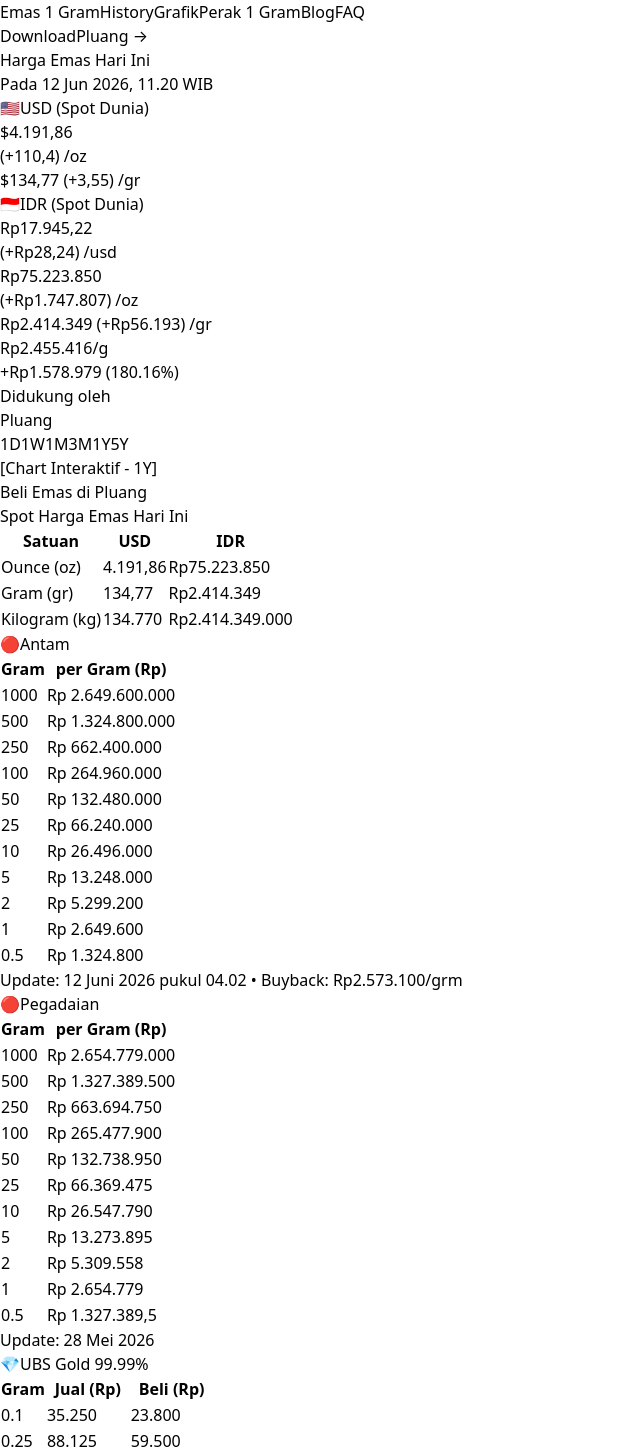
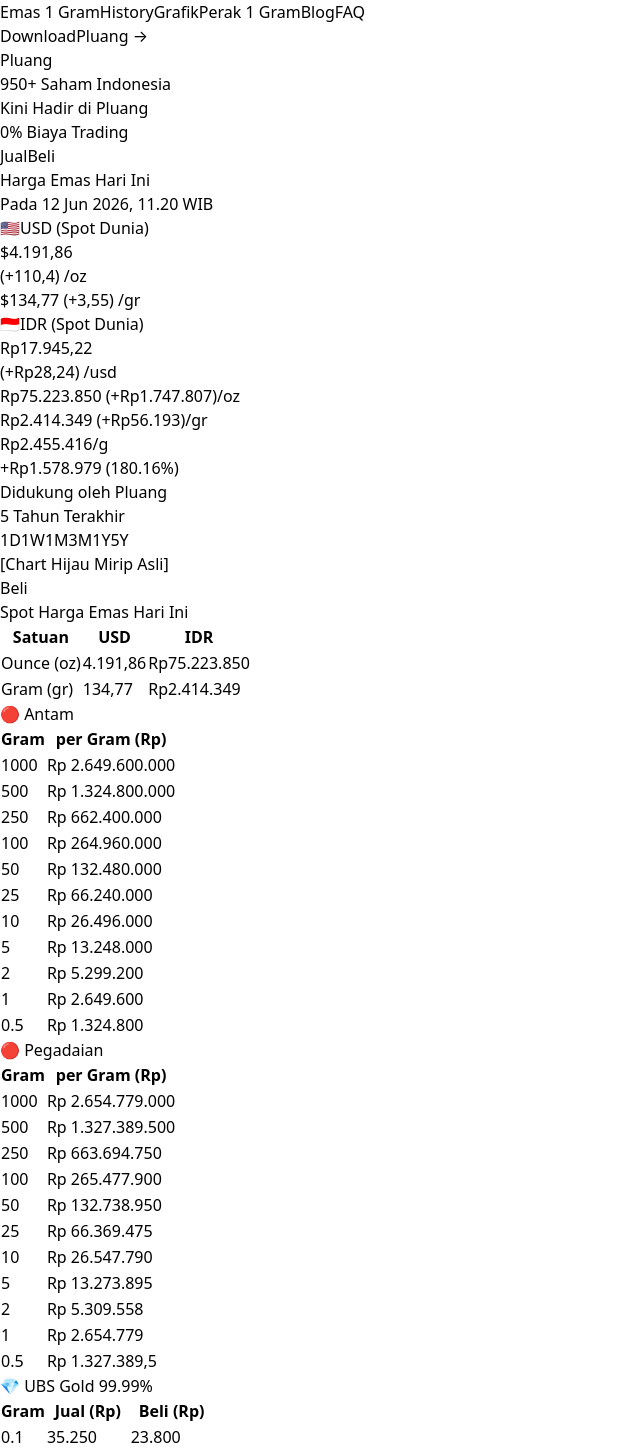
Before and after one commit to syuhadahanif13/harga-emas-modern, a Next.js app: page / in a window 1280 px wide. Shown: the part 24-1479 px from the top of the page, without its empty margins (0-640 px from the left). Built offline with nearby package versions, Linux system fonts and the light colour scheme.

Commit message:
Update UI to more closely match original harga-emas.org: Add Pluang banner, improve card and chart layout, better table styling, add download button and promo sections

```diff
--- a/app/page.tsx
+++ b/app/page.tsx
@@ -3,59 +3,68 @@
 import React, { useState } from 'react';
 
 export default function HargaEmasClone() {
-  const [timeframe, setTimeframe] = useState<'1D' | '1W' | '1M' | '3M' | '1Y' | '5Y'>('1Y');
+  const [timeframe, setTimeframe] = useState<'1D'|'1W'|'1M'|'3M'|'1Y'|'5Y'>('1Y');
 
   return (
-    <div className="min-h-screen bg-white text-gray-900 font-sans">
-      {/* Navbar */}
-      <nav className="border-b bg-white sticky top-0 z-50">
+    <div className="min-h-screen bg-white text-gray-900">
+      {/* Top Navbar */}
+      <nav className="border-b">
         <div className="max-w-7xl mx-auto px-6 flex items-center justify-between h-16">
           <div className="flex items-center gap-8">
             <div className="text-2xl font-bold text-[#3b2f1f]">Harga-Emas.org</div>
-
-            <div className="hidden md:flex items-center gap-6 text-sm">
-              <a href="#" className="hover:text-amber-600 transition">Emas 1 Gram</a>
-              <a href="#" className="hover:text-amber-600 transition">History</a>
-              <a href="#" className="hover:text-amber-600 transition">Grafik</a>
-              <a href="#" className="hover:text-amber-600 transition">Perak 1 Gram</a>
-              <a href="#" className="hover:text-amber-600 transition">Blog</a>
-              <a href="#" className="hover:text-amber-600 transition">FAQ</a>
+            <div className="hidden md:flex gap-6 text-sm">
+              <a href="#" className="hover:text-amber-600">Emas 1 Gram</a>
+              <a href="#" className="hover:text-amber-600">History</a>
+              <a href="#" className="hover:text-amber-600">Grafik</a>
+              <a href="#" className="hover:text-amber-600">Perak 1 Gram</a>
+              <a href="#" className="hover:text-amber-600">Blog</a>
+              <a href="#" className="hover:text-amber-600">FAQ</a>
             </div>
           </div>
-
           <div className="flex items-center gap-3">
-            <button className="hidden sm:block px-5 py-2 text-sm border border-gray-300 rounded-full hover:bg-gray-50 transition">
-              Download
-            </button>
-            <a
-              href="https://pluang.com"
-              target="_blank"
-              className="px-6 py-2 bg-[#f4a261] hover:bg-[#e07b39] transition text-white rounded-full text-sm font-medium"
-            >
+            <button className="px-5 py-2 text-sm border border-gray-300 rounded-full hover:bg-gray-50">Download</button>
+            <a href="https://pluang.com" target="_blank" className="px-6 py-2 bg-[#f4a261] hover:bg-[#e07b39] text-white rounded-full text-sm font-medium flex items-center gap-1">
               Pluang →
             </a>
           </div>
         </div>
       </nav>
 
-      <div className="max-w-7xl mx-auto px-6 py-8">
-        {/* Header */}
-        <div className="mb-8">
-          <h1 className="text-4xl font-bold">Harga Emas Hari Ini</h1>
-          <p className="text-gray-500 mt-1">Pada 12 Jun 2026, 11.20 WIB</p>
+      {/* Pluang Banner */}
+      <div className="bg-gradient-to-r from-[#1a1a2e] to-[#16213e] text-white py-4">
+        <div className="max-w-7xl mx-auto px-6 flex items-center justify-between">
+          <div className="flex items-center gap-4">
+            <div className="text-2xl font-bold">Pluang</div>
+            <div>
+              <span className="text-green-400 font-semibold">950+ Saham Indonesia</span><br />
+              <span className="text-sm">Kini Hadir di Pluang</span>
+            </div>
+            <span className="bg-green-500 text-xs px-2 py-0.5 rounded">0% Biaya Trading</span>
+          </div>
+          <div className="hidden md:flex gap-2">
+            <button className="bg-black text-white px-4 py-1 rounded text-sm">Jual</button>
+            <button className="bg-green-500 text-white px-4 py-1 rounded text-sm">Beli</button>
+          </div>
+        </div>
       </div>
 
-        {/* Main Price Section */}
-        <div className="grid grid-cols-1 lg:grid-cols-3 gap-6 mb-10">
+      <div className="max-w-7xl mx-auto px-6 py-8">
+        <h1 className="text-4xl font-bold mb-1">Harga Emas Hari Ini</h1>
+        <p className="text-gray-500 mb-8">Pada 12 Jun 2026, 11.20 WIB</p>
+
+        {/* Main Content Grid */}
+        <div className="grid grid-cols-1 lg:grid-cols-12 gap-6">
+          {/* Left: USD + IDR Cards */}
+          <div className="lg:col-span-5 space-y-6">
             {/* USD Card */}
             <div className="bg-[#fff8e7] border border-[#f4d9b0] rounded-2xl p-6">
               <div className="flex items-center gap-2 mb-2">
                 <span>🇺🇸</span>
                 <span className="font-semibold">USD (Spot Dunia)</span>
               </div>
-            <div className="text-5xl font-bold tracking-tight">$4.191,86</div>
-            <div className="text-green-600 mt-1">(+110,4) /oz</div>
-            <div className="mt-4 text-2xl">$134,77 <span className="text-base text-green-600">(+3,55) /gr</span></div>
+              <div className="text-5xl font-bold">$4.191,86</div>
+              <div className="text-green-600">(+110,4) /oz</div>
+              <div className="mt-3 text-2xl">$134,77 <span className="text-base text-green-600">(+3,55) /gr</span></div>
             </div>
 
             {/* IDR Card */}
@@ -66,173 +75,108 @@
               </div>
               <div className="text-3xl font-bold">Rp17.945,22</div>
               <div className="text-green-600">(+Rp28,24) /usd</div>
-
-            <div className="mt-3">
-              <div className="text-2xl font-bold">Rp75.223.850</div>
-              <div className="text-green-600 text-sm">(+Rp1.747.807) /oz</div>
-              <div className="mt-1 text-xl">Rp2.414.349 <span className="text-green-600">(+Rp56.193) /gr</span></div>
+              <div className="mt-2 text-2xl">Rp75.223.850 <span className="text-sm">(+Rp1.747.807)/oz</span></div>
+              <div className="mt-1 text-xl">Rp2.414.349 <span className="text-green-600">(+Rp56.193)/gr</span></div>
             </div>
           </div>
 
-          {/* Chart with Time Tabs */}
-          <div className="bg-white border rounded-2xl p-6 flex flex-col">
-            <div className="flex justify-between items-start mb-4">
+          {/* Right: Chart */}
+          <div className="lg:col-span-7 bg-white border rounded-2xl p-6">
+            <div className="flex justify-between mb-4">
               <div>
-                <div className="font-semibold text-lg">Rp2.455.416/g</div>
-                <div className="text-green-600 text-sm">+Rp1.578.979 (180.16%)</div>
+                <div className="text-2xl font-bold">Rp2.455.416/g</div>
+                <div className="text-green-600">+Rp1.578.979 (180.16%)</div>
               </div>
-              <div className="text-right text-xs text-gray-500">Didukung oleh<br />Pluang</div>
+              <div className="text-right text-xs text-gray-500">Didukung oleh Pluang<br />5 Tahun Terakhir</div>
             </div>
 
-            {/* Timeframe Tabs */}
-            <div className="flex gap-1 mb-4 flex-wrap">
-              {(['1D', '1W', '1M', '3M', '1Y', '5Y'] as const).map((tf) => (
-                <button
-                  key={tf}
-                  onClick={() => setTimeframe(tf)}
-                  className={`px-3 py-1 text-xs rounded transition ${timeframe === tf
-                    ? 'bg-amber-500 text-white'
-                    : 'bg-gray-100 hover:bg-gray-200'}`}
-                >
-                  {tf}
-                </button>
+            <div className="flex gap-1 mb-4">
+              {(['1D','1W','1M','3M','1Y','5Y'] as const).map(tf => (
+                <button key={tf} onClick={() => setTimeframe(tf)} className={`px-3 py-1 text-xs rounded ${timeframe === tf ? 'bg-amber-500 text-white' : 'bg-gray-100'}`}>{tf}</button>
               ))}
             </div>
 
-            <div className="flex-1 bg-gray-50 rounded-xl flex items-center justify-center text-gray-400 text-sm mb-4 min-h-[160px]">
-              [Chart Interaktif - {timeframe}]
+            <div className="h-64 bg-gray-50 rounded-xl flex items-center justify-center text-gray-400">
+              [Chart Hijau Mirip Asli]
             </div>
 
-            <button className="w-full bg-[#2563eb] hover:bg-blue-700 text-white py-3 rounded-xl font-medium text-sm transition">
-              Beli Emas di Pluang
-            </button>
+            <div className="mt-4 flex justify-end">
+              <button className="bg-[#2563eb] text-white px-8 py-2 rounded-xl text-sm">Beli</button>
+            </div>
           </div>
         </div>
 
         {/* Spot Harga Emas Table */}
-        <div className="mb-10">
-          <div className="bg-[#fff8e7] px-4 py-2.5 rounded-t-2xl border border-b-0 border-[#f4d9b0]">
+        <div className="mt-10">
+          <div className="bg-[#fff8e7] px-4 py-2 rounded-t-2xl border border-b-0 border-[#f4d9b0]">
             <span className="font-semibold">Spot Harga Emas Hari Ini</span>
           </div>
           <table className="w-full text-sm border border-[#f4d9b0]">
-            <thead>
-              <tr className="bg-[#fff8e7]">
-                <th className="p-3 text-left">Satuan</th>
-                <th className="p-3 text-right">USD</th>
-                <th className="p-3 text-right">IDR</th>
-              </tr>
+            <thead className="bg-[#fff8e7]">
+              <tr><th className="p-3 text-left">Satuan</th><th className="p-3 text-right">USD</th><th className="p-3 text-right">IDR</th></tr>
             </thead>
             <tbody>
-              <tr className="border-t border-[#f4d9b0]">
-                <td className="p-3">Ounce (oz)</td>
-                <td className="p-3 text-right">4.191,86</td>
-                <td className="p-3 text-right">Rp75.223.850</td>
-              </tr>
-              <tr className="border-t border-[#f4d9b0]">
-                <td className="p-3">Gram (gr)</td>
-                <td className="p-3 text-right">134,77</td>
-                <td className="p-3 text-right">Rp2.414.349</td>
-              </tr>
-              <tr className="border-t border-[#f4d9b0]">
-                <td className="p-3">Kilogram (kg)</td>
-                <td className="p-3 text-right">134.770</td>
-                <td className="p-3 text-right">Rp2.414.349.000</td>
-              </tr>
+              <tr className="border-t"><td className="p-3">Ounce (oz)</td><td className="p-3 text-right">4.191,86</td><td className="p-3 text-right">Rp75.223.850</td></tr>
+              <tr className="border-t"><td className="p-3">Gram (gr)</td><td className="p-3 text-right">134,77</td><td className="p-3 text-right">Rp2.414.349</td></tr>
             </tbody>
           </table>
         </div>
 
         {/* Antam & Pegadaian */}
-        <div className="grid grid-cols-1 lg:grid-cols-2 gap-6 mb-10">
-          {/* Antam */}
+        <div className="mt-8 grid grid-cols-1 lg:grid-cols-2 gap-6">
           <div>
-            <div className="bg-[#fff8e7] px-4 py-2.5 rounded-t-2xl flex items-center gap-2 border border-b-0 border-[#f4d9b0]">
-              <span>🔴</span>
-              <span className="font-semibold">Antam</span>
+            <div className="bg-[#fff8e7] px-4 py-2 rounded-t-2xl flex items-center gap-2 border border-b-0 border-[#f4d9b0]">
+              <span>🔴</span> <span className="font-semibold">Antam</span>
             </div>
             <table className="w-full text-sm border border-[#f4d9b0]">
-              <thead>
-                <tr className="bg-[#fff8e7]">
-                  <th className="p-3 text-left font-normal">Gram</th>
-                  <th className="p-3 text-right font-normal">per Gram (Rp)</th>
-                </tr>
-              </thead>
+              <thead className="bg-[#fff8e7]"><tr><th className="p-3 text-left">Gram</th><th className="p-3 text-right">per Gram (Rp)</th></tr></thead>
               <tbody>
-                {[1000,500,250,100,50,25,10,5,2,1,0.5].map((g, index) => (
-                  <tr key={index} className="border-t border-[#f4d9b0]">
-                    <td className="p-3">{g}</td>
-                    <td className="p-3 text-right font-medium">Rp {(2649600000 * g / 1000).toLocaleString('id-ID')}</td>
-                  </tr>
-                ))}
+                {[1000,500,250,100,50,25,10,5,2,1,0.5].map((g,i) => <tr key={i} className="border-t"><td className="p-3">{g}</td><td className="p-3 text-right">Rp {(2649600000*g/1000).toLocaleString('id-ID')}</td></tr>)}
               </tbody>
             </table>
-            <p className="text-xs text-gray-500 mt-2">Update: 12 Juni 2026 pukul 04.02 • Buyback: Rp2.573.100/grm</p>
           </div>
 
-          {/* Pegadaian */}
           <div>
-            <div className="bg-[#fff8e7] px-4 py-2.5 rounded-t-2xl flex items-center gap-2 border border-b-0 border-[#f4d9b0]">
-              <span>🔴</span>
-              <span className="font-semibold">Pegadaian</span>
+            <div className="bg-[#fff8e7] px-4 py-2 rounded-t-2xl flex items-center gap-2 border border-b-0 border-[#f4d9b0]">
+              <span>🔴</span> <span className="font-semibold">Pegadaian</span>
             </div>
             <table className="w-full text-sm border border-[#f4d9b0]">
-              <thead>
-                <tr className="bg-[#fff8e7]">
-                  <th className="p-3 text-left font-normal">Gram</th>
-                  <th className="p-3 text-right font-normal">per Gram (Rp)</th>
-                </tr>
-              </thead>
+              <thead className="bg-[#fff8e7]"><tr><th className="p-3 text-left">Gram</th><th className="p-3 text-right">per Gram (Rp)</th></tr></thead>
               <tbody>
-                {[1000,500,250,100,50,25,10,5,2,1,0.5].map((g, index) => (
-                  <tr key={index} className="border-t border-[#f4d9b0]">
-                    <td className="p-3">{g}</td>
-                    <td className="p-3 text-right font-medium">Rp {(2654779000 * g / 1000).toLocaleString('id-ID')}</td>
-                  </tr>
-                ))}
+                {[1000,500,250,100,50,25,10,5,2,1,0.5].map((g,i) => <tr key={i} className="border-t"><td className="p-3">{g}</td><td className="p-3 text-right">Rp {(2654779000*g/1000).toLocaleString('id-ID')}</td></tr>)}
               </tbody>
             </table>
-            <p className="text-xs text-gray-500 mt-2">Update: 28 Mei 2026</p>
           </div>
         </div>
 
-        {/* UBS Gold */}
-        <div className="mb-10">
-          <div className="bg-[#fff8e7] px-4 py-2.5 rounded-t-2xl flex items-center gap-2 border border-b-0 border-[#f4d9b0]">
-            <span>💎</span>
-            <span className="font-semibold">UBS Gold 99.99%</span>
+        {/* UBS */}
+        <div className="mt-8">
+          <div className="bg-[#fff8e7] px-4 py-2 rounded-t-2xl flex items-center gap-2 border border-b-0 border-[#f4d9b0]">
+            <span>💎</span> <span className="font-semibold">UBS Gold 99.99%</span>
           </div>
           <table className="w-full text-sm border border-[#f4d9b0]">
-            <thead>
-              <tr className="bg-[#fff8e7]">
-                <th className="p-3 text-left font-normal">Gram</th>
-                <th className="p-3 text-right font-normal">Jual (Rp)</th>
-                <th className="p-3 text-right font-normal">Beli (Rp)</th>
-              </tr>
-            </thead>
+            <thead className="bg-[#fff8e7]"><tr><th className="p-3 text-left">Gram</th><th className="p-3 text-right">Jual (Rp)</th><th className="p-3 text-right">Beli (Rp)</th></tr></thead>
             <tbody>
-              {[0.1, 0.25, 0.5, 1, 2, 3, 4, 5, 10, 25, 50, 100].map((g, index) => (
-                <tr key={index} className="border-t border-[#f4d9b0]">
-                  <td className="p-3">{g}</td>
-                  <td className="p-3 text-right">{(352500 * g).toLocaleString('id-ID')}</td>
-                  <td className="p-3 text-right">{(238000 * g).toLocaleString('id-ID')}</td>
-                </tr>
-              ))}
+              {[0.1,0.25,0.5,1,2,3,4,5,10,25,50,100].map((g,i) => <tr key={i} className="border-t"><td className="p-3">{g}</td><td className="p-3 text-right">{(352500 * g).toLocaleString('id-ID')}</td><td className="p-3 text-right">{(238000 * g).toLocaleString('id-ID')}</td></tr>)}
             </tbody>
           </table>
         </div>
 
         {/* Pluang Promo */}
-        <div className="grid grid-cols-1 md:grid-cols-2 gap-6">
+        <div className="mt-10 grid grid-cols-1 md:grid-cols-2 gap-6">
           <div className="border rounded-2xl p-5">
-            <h4 className="font-semibold mb-2">Mudah Miliki Emas dengan Cicilan</h4>
-            <p className="text-sm text-gray-600">Tidak perlu modal besar. Mulai investasi sekarang dengan proses cepat, angsuran hingga 36 bulan.</p>
+            <h4 className="font-semibold">Mudah Miliki Emas dengan Cicilan</h4>
+            <p className="text-sm text-gray-600 mt-1">Tidak perlu modal besar. Mulai investasi sekarang dengan proses cepat, angsuran hingga 36 bulan.</p>
           </div>
           <div className="border rounded-2xl p-5">
-            <h4 className="font-semibold mb-2">Investasi Emas Secara Otomatis dengan Investasi Rutin</h4>
-            <p className="text-sm text-gray-600">Atur pembelian Emas secara otomatis untuk menumbuhkan kekayaan kamu.</p>
+            <h4 className="font-semibold">Investasi Emas Secara Otomatis dengan Investasi Rutin</h4>
+            <p className="text-sm text-gray-600 mt-1">Atur pembelian Emas secara otomatis untuk menumbuhkan kekayaan kamu.</p>
           </div>
         </div>
 
+        <div className="mt-8 text-center">
+          <button className="px-8 py-3 border border-gray-300 rounded-full text-sm">Download Aplikasi Pluang</button>
+        </div>
       </div>
     </div>
   );
```
Lines whose indentation alone changed are shown as unchanged.
